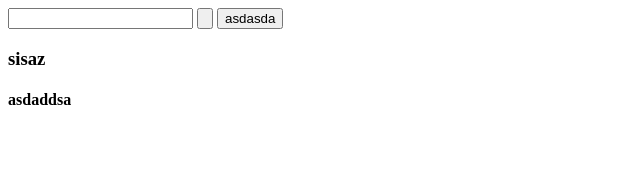
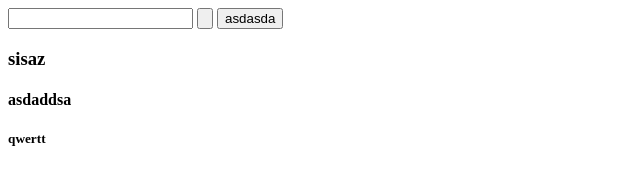
Before and after one commit to RegemLux/prueba, a plain HTML site: page index.html in a window 1280 px wide. Shown: the full height of the page, 0-640 px from the left. Drawn offline with Linux system fonts and the light colour scheme.

Commit message:
Agregacion de etiqueta h5

```diff
--- a/index.html
+++ b/index.html
@@ -11,5 +11,6 @@
     <input type="button" value="asdasda">
     <h3>sisaz</h3>
     <h4>asdaddsa</h4>
+    <h5>qwertt</h5>
 </body>
 </html>
```
